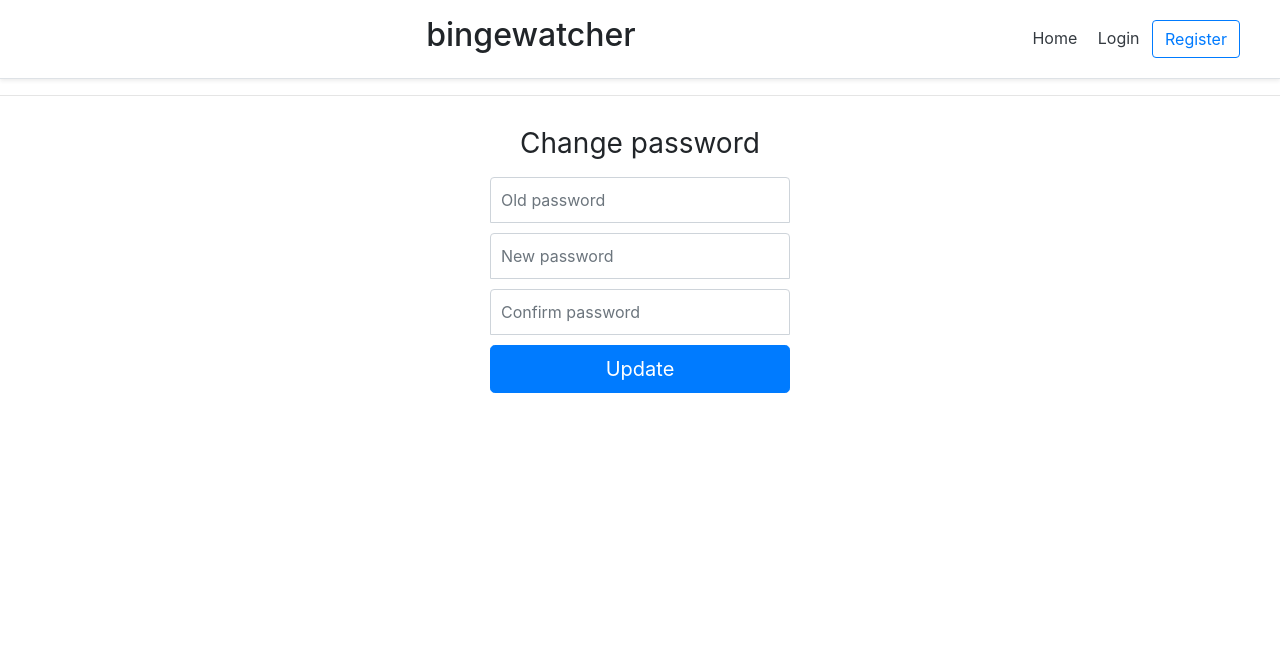
After one commit to anastainska/video_streaming_website, a Django app: template my_website_app/templates/my_website_app/registration/password_change.html in a window 1280 px wide. The commit adds this page. Shown: the top 648 px of the page. Run offline with Django 3.2, Linux system fonts and the light colour scheme; the template is opened without the code that fills it, so the values that code supplies are empty.

Commit message:
added changing and resetting password

```diff
--- a/my_website_app/templates/my_website_app/account.html
+++ b/my_website_app/templates/my_website_app/account.html
@@ -66,4 +66,8 @@
         changes
     </button>
 </form>
+
+<div class="d-flex flex-column">
+    <a class="m-auto" href="{% url 'password_change' %}">Change password</a>
+</div>
 {% endblock content %}
--- a/my_website_app/templates/my_website_app/login.html
+++ b/my_website_app/templates/my_website_app/login.html
@@ -54,4 +54,9 @@
     {% endif %}
     <button class="btn btn-lg btn-primary btn-block" type="submit">Login</button>
 </form>
+
+<div class="d-flex flex-column">
+    <a class="m-auto" href="{% url 'password_reset' %}">Forgot your password?</a>
+</div>
+
 {% endblock content %}
--- /dev/null
+++ b/my_website_app/templates/my_website_app/registration/password_change.html
@@ -0,0 +1,52 @@
+{% extends 'base.html' %}
+
+{% block content %}
+<style type="text/css">
+  .form-signin {
+    width: 100%;
+    max-width: 330px;
+    padding: 15px;
+    margin: auto;
+  }
+  .form-signin .checkbox {
+    font-weight: 400;
+  }
+  .form-signin .form-control {
+    position: relative;
+    box-sizing: border-box;
+    height: auto;
+    padding: 10px;
+    font-size: 16px;
+  }
+  .form-signin .form-control:focus {
+    z-index: 2;
+  }
+  .form-signin input[type="password"] {
+    margin-bottom: 10px;
+    border-bottom-right-radius: 0;
+    border-bottom-left-radius: 0;
+  }
+  .h3{
+    text-align: center;
+  }
+</style>
+
+
+<form method="POST" class="form-signin">{% csrf_token %}
+  <h1 class="h3 mb-3 font-weight-normal">Change password</h1>
+    <input name="old_password" class="form-control" placeholder="Old password" type="password" id="id_old_password" required="true">
+    <input name="new_password1" class="form-control" placeholder="New password" type="password" id="id_new_password1" required="true">
+    <input name="new_password2" class="form-control" placeholder="Confirm password" type="password" id="id_new_password2" required="true">
+
+    {% for field in form %}
+      {% for error in field.errors %}
+        <p style="color: red">{{ error }}</p>
+      {% endfor %}
+    {% endfor %}
+
+  <button class="btn btn-lg btn-primary btn-block" type="submit">Update</button>
+</form>
+
+
+
+{% endblock %}
--- /dev/null
+++ b/my_website_app/templates/my_website_app/registration/password_reset_subject.txt
@@ -0,0 +1 @@
+bingewatch password reset
```
Also changed, not shown: my_website_app/templates/my_website_app/registration/password_change_done.html (added, +11 -0 lines), my_website_app/templates/my_website_app/registration/password_reset_complete.html (added, +12 -0 lines), my_website_app/templates/my_website_app/registration/password_reset_done.html (added, +20 -0 lines), my_website_app/templates/my_website_app/registration/password_reset_email.html (added, +12 -0 lines), my_website_app/templates/my_website_app/registration/password_reset_form.html (added, +45 -0 lines), video_streaming_service/urls.py (+18 -0 lines).
